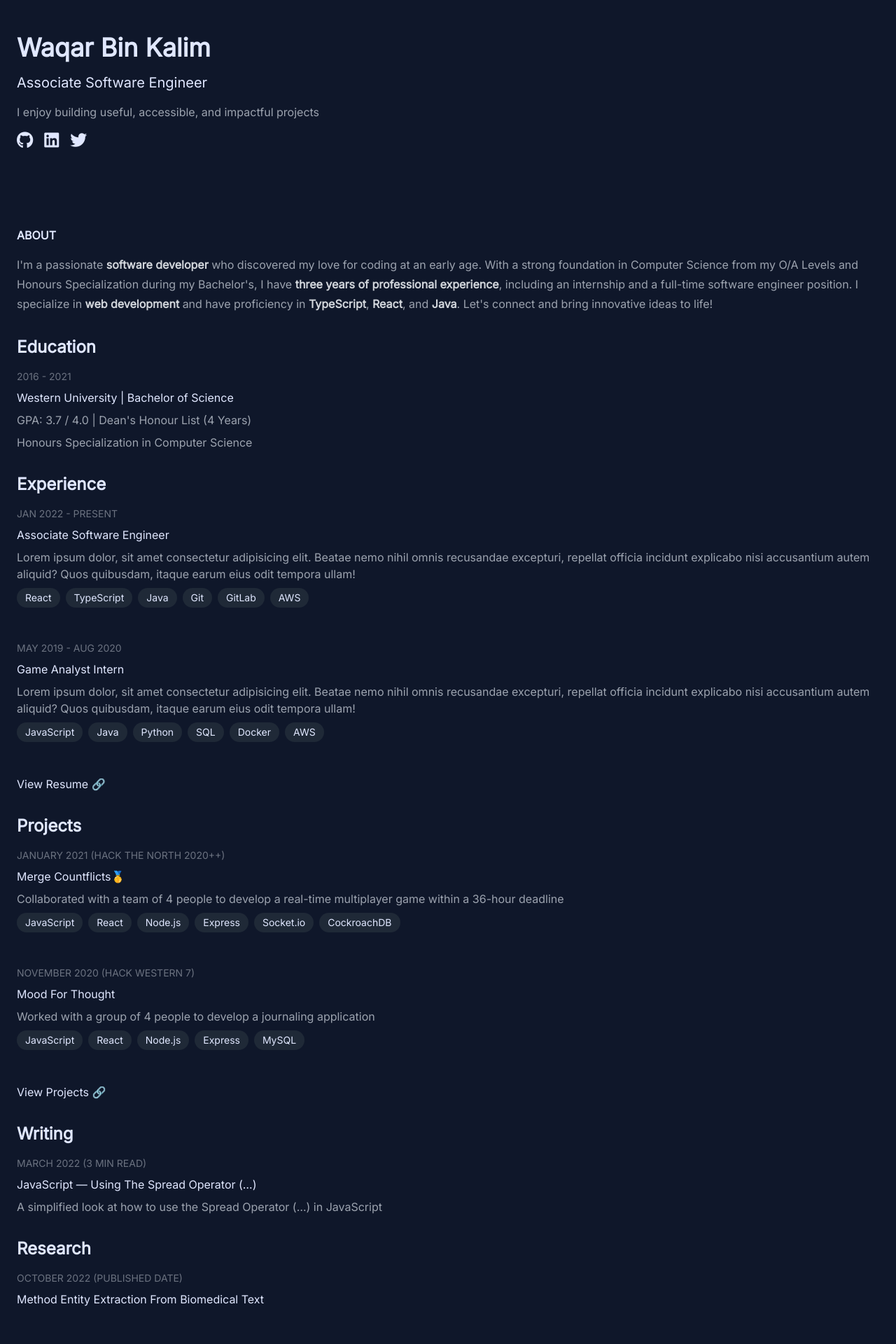
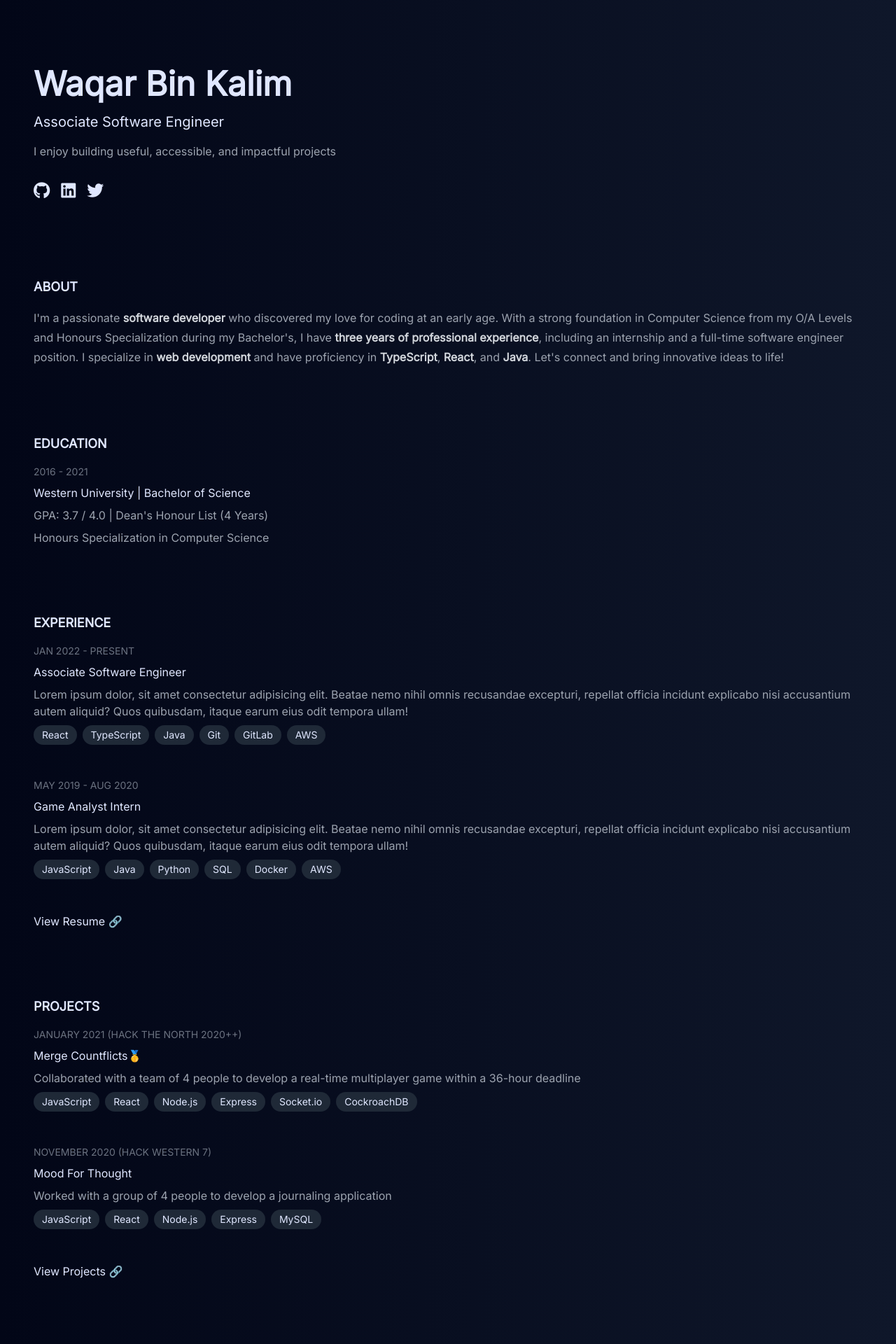
Before and after one commit to waqarkalim/waqarkalim.github.io, a React (Vite) app: page / in a window 1280 px wide. Shown: the top 1920 px of the page at 70% size. Built offline with nearby package versions, Linux system fonts and the light colour scheme.

Commit message:
Reuse section heading styles + add gradient to the background

```diff
--- a/src/index.scss
+++ b/src/index.scss
@@ -4,7 +4,8 @@
 
 body,
 html {
-  @apply m-0 p-0 h-screen bg-slate-900 text-indigo-100;
+  // @apply m-0 p-0 h-screen text-indigo-100 bg-slate-900;
+  @apply m-0 p-0 h-screen text-indigo-100 bg-gradient-to-r from-slate-950 to-slate-900;
 
   font-family: 'Inter';
 }
--- a/src/pages/About.tsx
+++ b/src/pages/About.tsx
@@ -1,7 +1,9 @@
+import './styles.scss'
+
 const About = () => {
   return (
     <section id="about" className="flex flex-col gap-4">
-      <h2 className="text-md font-bold uppercase">About</h2>
+      <h2 className="section__heading">About</h2>
       <p className="leading-7 text-gray-400">
         I'm a passionate{' '}
         <strong className="text-gray-300">software developer</strong> who
--- a/src/pages/Content.tsx
+++ b/src/pages/Content.tsx
@@ -7,7 +7,7 @@ import Writing from './Writing'
 
 const Content = () => {
   return (
-    <section className="mx-6 my-8 flex flex-grow flex-col gap-8">
+    <section className="mx-6 my-8 flex flex-grow flex-col gap-8 sm:mx-12 sm:mb-24 sm:gap-24">
       <About />
       <Education />
       <Experience />
--- a/src/pages/Education.tsx
+++ b/src/pages/Education.tsx
@@ -1,7 +1,9 @@
+import './styles.scss'
+
 const Education = () => {
   return (
     <section id="education" className="flex flex-col gap-4">
-      <h2 className="text-2xl font-bold">Education</h2>
+      <h2 className="section__heading">Education</h2>
       <section id="bachelors" className="flex flex-col gap-2">
         <p className="text-sm uppercase text-gray-500">2016 - 2021</p>
         <a href="https://www.uwo.ca/">
--- a/src/pages/Experience.tsx
+++ b/src/pages/Experience.tsx
@@ -1,3 +1,5 @@
+import './styles.scss'
+
 interface CardProps {
   id: string
   range: string
@@ -39,7 +41,7 @@ const ViewResumeAnchorLink = () => (
 
 const Experience = () => (
   <section id="experience" className="flex flex-col gap-4">
-    <h2 className="text-2xl font-bold">Experience</h2>
+    <h2 className="section__heading">Experience</h2>
     <div className="flex flex-col gap-12">
       <Card
         id="carfax"
--- a/src/pages/Projects.tsx
+++ b/src/pages/Projects.tsx
@@ -1,3 +1,5 @@
+import './styles.scss'
+
 interface CardProps {
   id: string
   date: string
@@ -46,7 +48,7 @@ const ViewProjectsAnchorLink = () => (
 
 const Projects = () => (
   <section id="projects" className="flex flex-col gap-4">
-    <h2 className="text-2xl font-bold">Projects</h2>
+    <h2 className="section__heading">Projects</h2>
     <div className="flex flex-col gap-12">
       <Card
         id="merge-countflicts"
--- a/src/pages/Research.tsx
+++ b/src/pages/Research.tsx
@@ -1,3 +1,5 @@
+import './styles.scss'
+
 interface CardProps {
   date: string
   websiteUrl: string
@@ -15,7 +17,7 @@ const Card = ({ date, websiteUrl, title }: CardProps) => (
 
 const Research = () => (
   <section id="research" className="flex flex-col gap-4">
-    <h2 className="text-2xl font-bold">Research</h2>
+    <h2 className="section__heading">Research</h2>
     <div className="flex flex-col gap-12">
       <Card
         date="October 2022"
--- a/src/pages/Sidebar.tsx
+++ b/src/pages/Sidebar.tsx
@@ -2,10 +2,10 @@ const Sidebar = () => {
   return (
     <section
       id="sidebar"
-      className="flex-start mx-6 my-12 flex flex-grow flex-col justify-center gap-4"
+      className="flex-start mx-6 my-12 flex flex-grow flex-col justify-center gap-8 sm:mx-12 sm:mt-24"
     >
       <div className="flex flex-col gap-4">
-        <h1 className="text-4xl font-bold">Waqar Bin Kalim</h1>
+        <h1 className="text-4xl sm:text-5xl font-bold">Waqar Bin Kalim</h1>
         <h2 className="text-xl font-light">Associate Software Engineer</h2>
         <p className="text-gray-400">
           I enjoy building useful, accessible, and impactful projects
--- a/src/pages/Writing.tsx
+++ b/src/pages/Writing.tsx
@@ -1,3 +1,5 @@
+import './styles.scss'
+
 interface CardProps {
   date: string
   readTime: string
@@ -16,7 +18,7 @@ const Card = ({ date, readTime, websiteUrl, title, subtitle }: CardProps) => (
 
 const Writing = () => (
   <section id="writing" className="flex flex-col gap-4">
-    <h2 className="text-2xl font-bold">Writing</h2>
+    <h2 className="section__heading">Writing</h2>
     <div className="flex flex-col gap-12">
       <Card
         date="March 2022"
--- /dev/null
+++ b/src/pages/styles.scss
@@ -0,0 +1,3 @@
+.section__heading {
+  @apply text-lg font-bold uppercase;
+}
```
